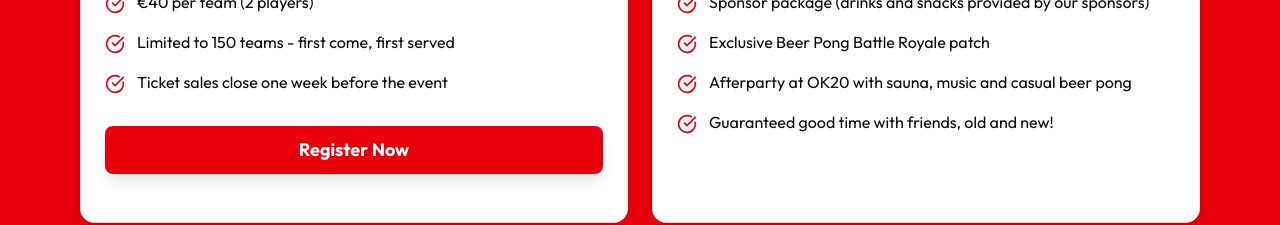
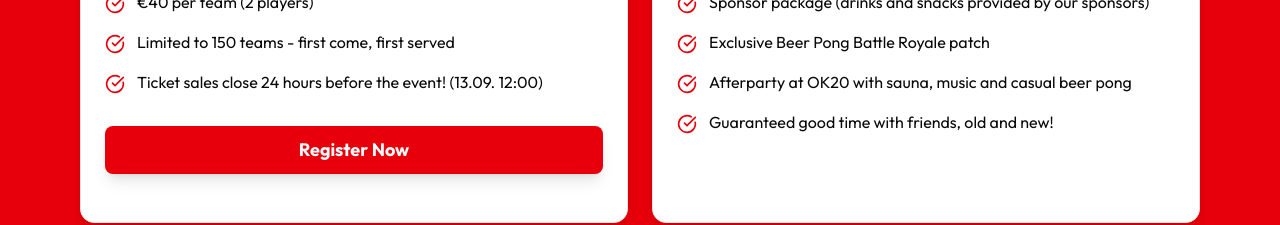
Before and after one commit to strengv1/unilife, a Next.js app: page /events/battleroyale in a window 1280 px wide. Shown: the part 2609-2834 px from the top of the page. Built offline with nearby package versions, Linux system fonts and the light colour scheme.

Commit message:
lipunmyynti loppuu update

```diff
--- a/src/app/events/battleroyale/_components/RegistrationSection.tsx
+++ b/src/app/events/battleroyale/_components/RegistrationSection.tsx
@@ -31,7 +31,7 @@ export const RegistrationSection = () => {
                 </li>
                 <li className="flex items-start gap-3">
                   <CheckCircle className="mt-1 h-5 w-5 flex-shrink-0 text-red-600" />
-                  <span>Ticket sales close one week before the event</span>
+                  <span>Ticket sales close 24 hours before the event! (13.09. 12:00)</span>
                 </li>
               </ul>
 
```
